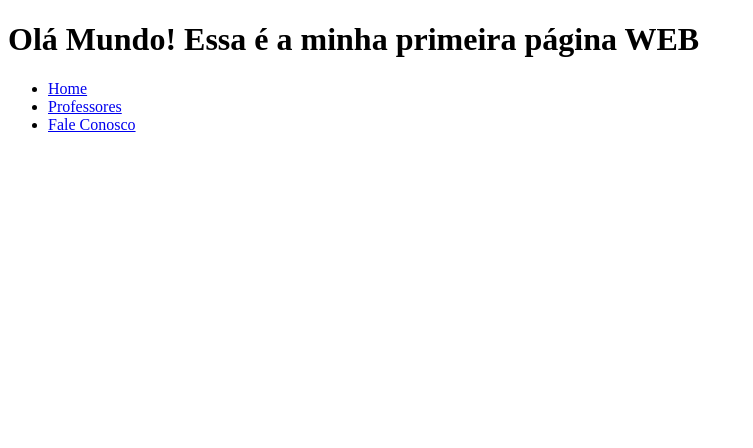
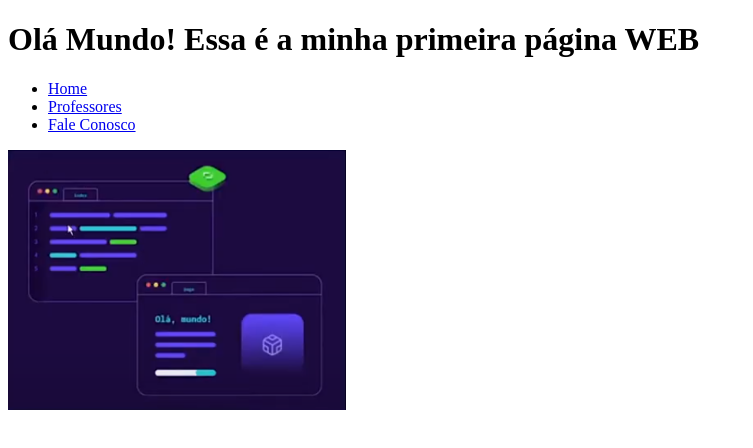
Before and after one commit to ToniOliveira81/devaria-aulaHTML-2023, a plain HTML site: page index.html in a window 1280 px wide. Shown: the whole page, without its empty margins (0-753 px from the left). Drawn offline with Linux system fonts and the light colour scheme.

Commit message:
Criação da Main

```diff
--- a/index.html
+++ b/index.html
@@ -15,5 +15,10 @@
                 </ul>
             </nav>
         </header>
+        <main>
+            <section>
+                <img src="Fotos/fotohome.png" width="338" alt="Devaria - Olá Mundo!" />
+            </section>
+        </main>
     </body>
 </html>
```
Also changed, not shown: Fotos/fotohome.png (added).
